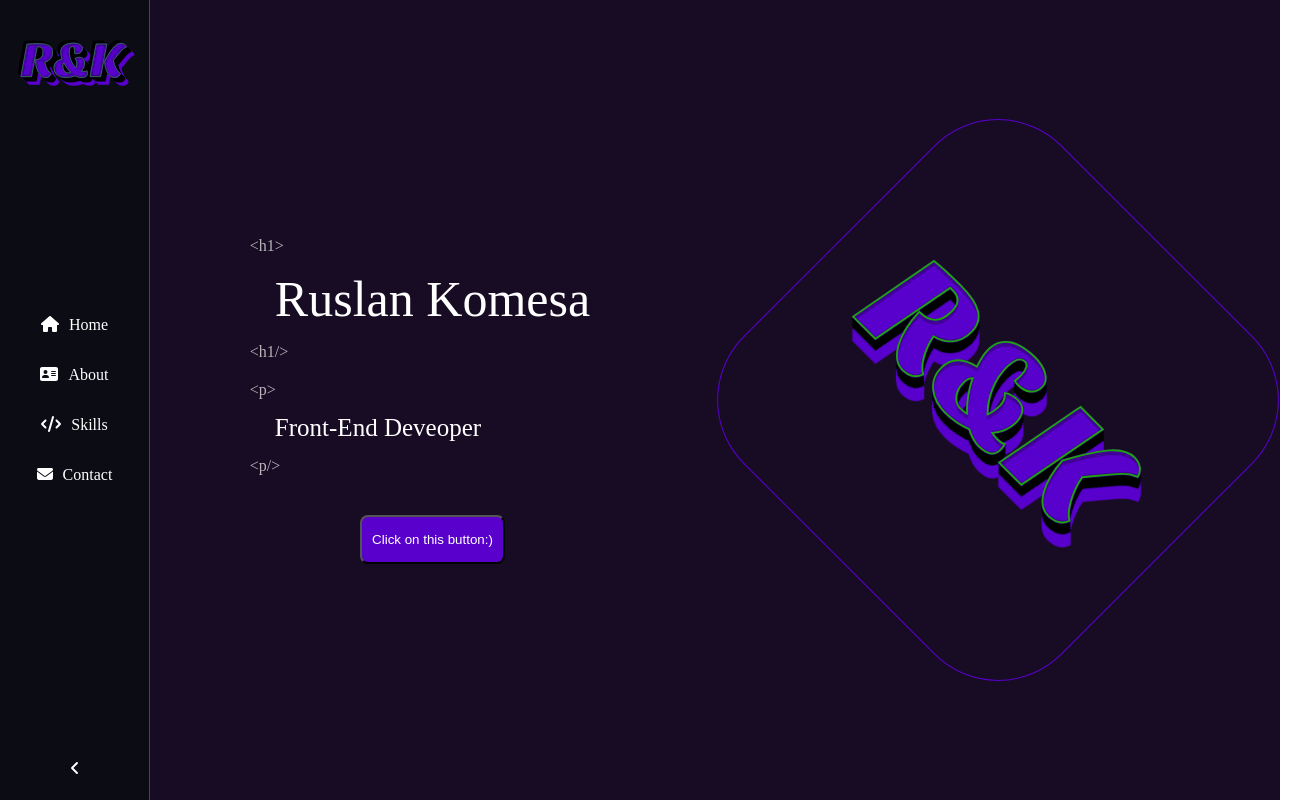
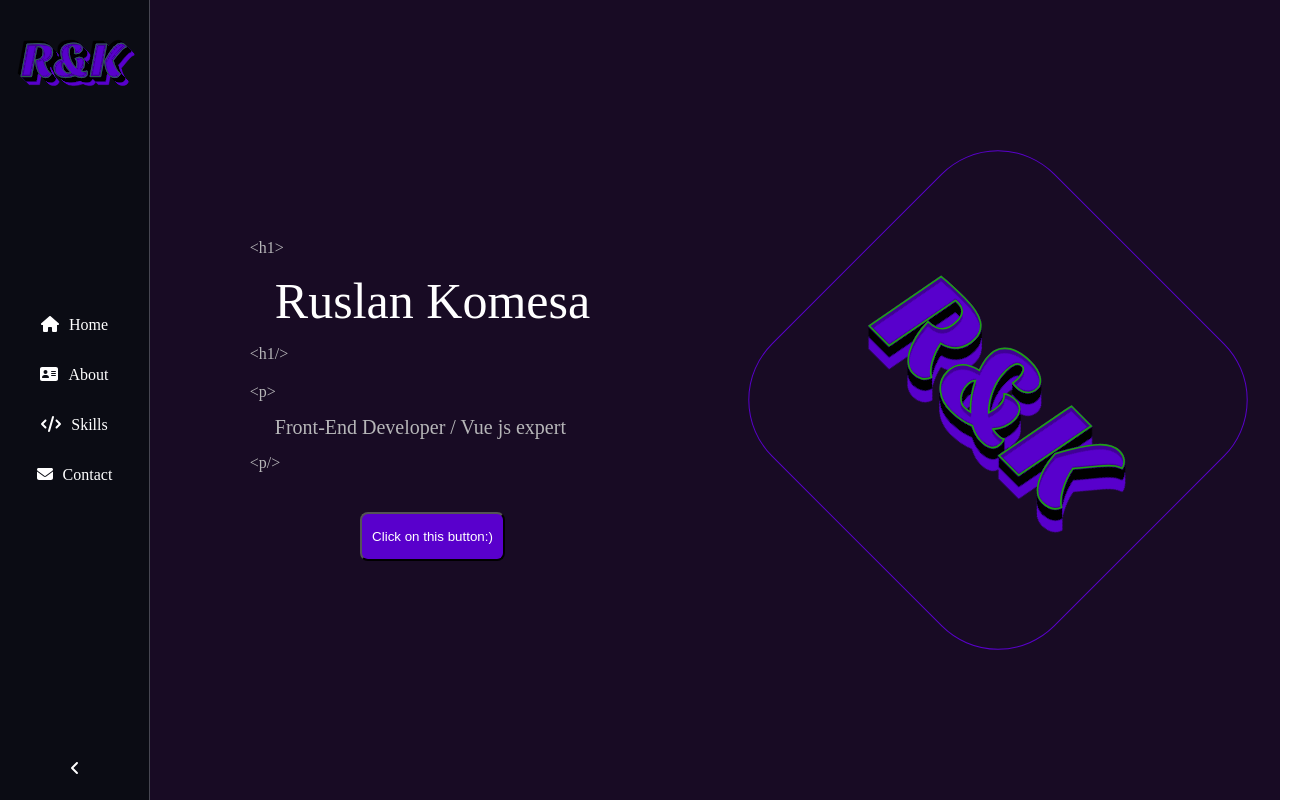
Before and after one commit to KoMeSa/portfolio-vue3, a Vue app: page / in a window 1280 px wide. Shown: the whole page, 1316 px wide, since content can reach past the window. Built offline with nearby package versions, Linux system fonts and the light colour scheme.

Commit message:
Small changes.

```diff
--- a/src/components/TagText.vue
+++ b/src/components/TagText.vue
@@ -10,11 +10,15 @@ const props = defineProps({
     type: String,
     default: "20px",
   },
+  lettersArray: { type: Array, default: [] },
+  text: {
+    type: String,
+    default: "",
+  },
   mBottom: {
     type: String,
     default: "0px",
   },
-  lettersArray: { type: Array, default: [] },
 });
 </script>
 
@@ -23,13 +27,24 @@ const props = defineProps({
 <template>
   <div class="block__text" :style="{ 'margin-bottom': mBottom }">
     <div class="block__text-tag">&#60;{{ tag }}&#62;</div>
-    <div class="block__text-title" :style="{ 'font-size': fontSize }">
+    <div
+      v-if="lettersArray.length"
+      class="block__text-title"
+      :style="{ 'font-size': fontSize }"
+    >
       <span
         class="letter"
         v-for="(letter, index) in lettersArray"
         :key="index"
         v-html="letter"
       ></span>
+    </div>
+    <div
+      v-if="text"
+      class="block__text-title gray"
+      :style="{ 'font-size': fontSize }"
+    >
+      {{ text }}
     </div>
     <div class="block__text-tag">&#60;{{ tag }}&#47;&#62;</div>
   </div>
@@ -42,6 +57,7 @@ const props = defineProps({
     padding: 15px 25px;
     color: $color-white;
     animation: left-text 1s ease;
+    max-width: 500px;
 
     .letter {
       display: inline-block;
@@ -51,6 +67,10 @@ const props = defineProps({
         animation: bounce 0.7s ease;
       }
     }
+  }
+
+  .gray {
+    color: $color-gray;
   }
   .block__text-tag {
     color: $color-gray;
--- a/src/helpers/letterArray.js
+++ b/src/helpers/letterArray.js
@@ -1,3 +1,6 @@
 
-export const homeTitle = ["R","u","s","l","a","n","&nbsp;","K","o","m","e","s","a"];
-export const homeText = ["F","r","o","n","t","-","E","n","d","&nbsp;","D","e","v","e","o","p","e","r",];
+export const homeTitle = ["R", "u", "s", "l", "a", "n", "&nbsp;", "K", "o", "m", "e", "s", "a"];
+export const homeText = 'Front-End Developer / Vue js expert';
+
+export const aboutTitle = ["A", "b", "o", "u", "t", "&nbsp;", "M", "e"];
+export const aboutText = "I am a front-end developer from Ukraine, living in Rivne. I like to work with positive people on long-term projects. I am punctual and solve obstacles in my way. I have a wife and son whom I love very much."
--- a/src/views/AboutView.vue
+++ b/src/views/AboutView.vue
@@ -2,7 +2,7 @@
 import TagText from "../components/TagText.vue";
 import BlockImage from "../components/BlockImage.vue";
 import RButton from "../components/UI/RButton.vue";
-import { homeTitle, homeText } from "@/helpers/letterArray";
+import { aboutTitle, aboutText } from "@/helpers/letterArray";
 </script>
 
 
@@ -10,14 +10,14 @@ import { homeTitle, homeText } from "@/helpers/letterArray";
   <div class="container">
     <div>
       <TagText
-        :lettersArray="homeTitle"
+        :lettersArray="aboutTitle"
         fontSize="50px"
         mBottom="20px"
       ></TagText>
       <TagText
-        :lettersArray="homeText"
+        :text="aboutText"
         tag="p"
-        fontSize="25px"
+        fontSize="20px"
         mBottom="40px"
       ></TagText>
       <div style="display: flex; justify-content: center">
--- a/src/views/HomeView.vue
+++ b/src/views/HomeView.vue
@@ -15,9 +15,9 @@ import { homeTitle, homeText } from "@/helpers/letterArray";
         mBottom="20px"
       ></TagText>
       <TagText
-        :lettersArray="homeText"
+        :text="homeText"
         tag="p"
-        fontSize="25px"
+        fontSize="20px"
         mBottom="40px"
       ></TagText>
       <div style="display: flex; justify-content: center">
@@ -27,8 +27,8 @@ import { homeTitle, homeText } from "@/helpers/letterArray";
     <div>
       <BlockImage
         :src="require('../assets/blue.svg')"
-        :width="450"
-        :height="450"
+        :width="400"
+        :height="400"
       ></BlockImage>
     </div>
   </div>
```
